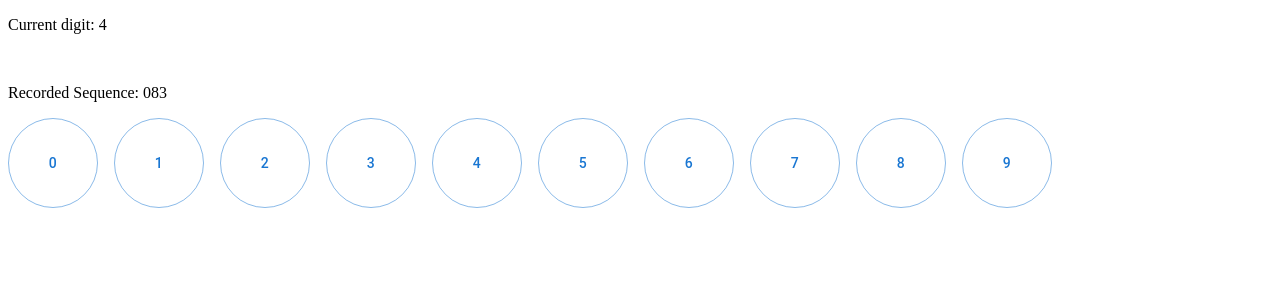
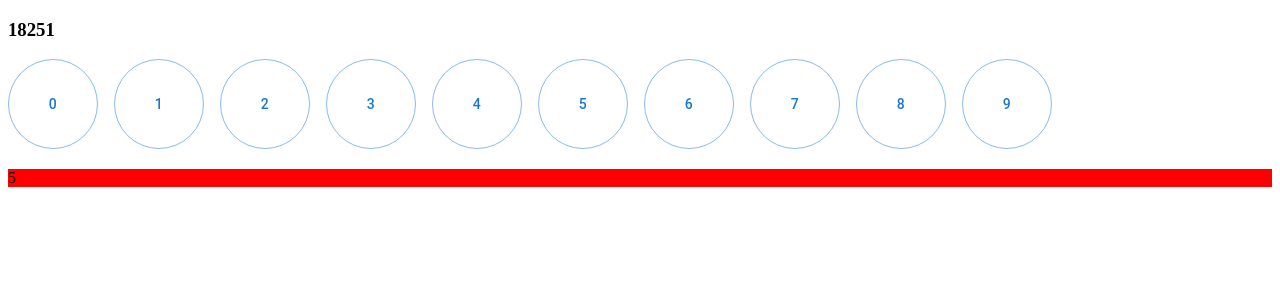
Before and after one commit to jnolan97/BrainGamesReact, a React (Create React App) app: page / in a window 1280 px wide. Shown: the top 300 px of the page. Built offline with nearby package versions, Linux system fonts and the light colour scheme.

Commit message:
Some progress made on underlying game logic

```diff
--- a/src/digitspan/DigitSpan.jsx
+++ b/src/digitspan/DigitSpan.jsx
@@ -1,32 +1,108 @@
-import { useEffect, useState } from 'react';
+import { useEffect, useRef, useState } from 'react';
 import '../styles/main.css';
 import Panel from './components/Panel';
+import Score from './components/Score';
 /**
  * Current code for generate random sequence
  * TODO: Push down to Sequence. Generate while at certain level. Wire in panel buttons.
  */
 function DigitSpan() {
-  const [digit, setDigit] = useState(0);
   const [recorded, setRecorded] = useState([]);
-  const [flash, setFlash] = useState(false);
-  useEffect(() => {
-    let randomized = Math.floor(Math.random() * 9) + 1;
-    setDigit(randomized);
-    setRecorded([...recorded, digit]);
-  }, [flash]);
+  const [entry, setEntry] = useState(0);
+  const [checkrecord, setCheckRecord] = useState([]);
+  // level is equivalent to score
+  const [flagobj, setFlagObj] = useState({
+    guessing: false,
+    gameOver: false,
+    level: 5
+  });
+  const buttonRef = useRef(null);
+
+  const { guessing, gameOver, level } = flagobj;
+
+  const randomizeDigit = () => {
+    let num = Math.floor(Math.random() * 9) + 1;
+    return num;
+    // setTimeout(() => {
+    // }, 500);
+  }
+  const handleClick = (e) => {
+    if (guessing) {
+      buttonRef.current = e.target.id;
+      console.log(buttonRef.current);
+      //setEntry(parseInt(buttonRef.current));
+      //console.log('checking entry: ', parseInt(buttonRef.current));
+      let clickedInt = parseInt(buttonRef.current);
+      //setEntry(Number(buttonRef.current));
+      setCheckRecord(recorded);
+      if (checkrecord.length === 0) {
+        setRecorded([]);
+        // setEntry([]);
+        console.log('levelUp!');
+        let inc_level = level + 1;
+        setFlagObj({
+          ...flagobj,
+          level: inc_level,
+          guessing: false
+        });
+        return;
+      }
+      if (clickedInt === checkrecord[0]) {
+        let temp = checkrecord;
+        temp.splice(0, 1);
+        setCheckRecord(temp);
+      }
+      if (clickedInt !== checkrecord[0]) {
+        console.log('Game Over');
+        setFlagObj({
+          ...flagobj,
+          gameOver: true,
+          guessing: false
+        });
+      }
+    }
+
+  }
+
+  const handleGuessing = () => {
+
+  }
 
   useEffect(() => {
-    setTimeout(() => {
-      setFlash(!flash);
-    }, 2000);
-    console.log(recorded);
-  })
+    console.log('outside if useEffect');
+    // if (flagobj.gameOver == true) {
+    //   console.log('Hit game over condition...');
+    //   return;
+    // }
+    if (!gameOver) {
+      console.log('in game over if ');
+      if (!guessing) {
+        console.log('entries useEffect');
+        let temp_entries = [];
+        for (let i = 0; i < level; i++) {
+          let random = randomizeDigit();
+          temp_entries.push(random);
+          setRecorded(temp_entries);
+        }
+        setFlagObj({
+          ...flagobj,
+          guessing: true
+        });
+      }
+      if (guessing) {
+        console.log('guessing useEffect');
+        //handleGuessing();
+        console.log('line 75: ', flagobj);
+      }
+    }
+  }, [guessing]);
+
+
   return (
     <div className="digitspan-container">
-      <p>Current digit: {digit}</p>
-      <br></br>
-      <p>Recorded Sequence: {recorded}</p>
-      <Panel />
+      <h3>{recorded}</h3>
+      <Panel handleClick={handleClick} />
+      <Score gameOver={gameOver} level={level} />
     </div>
   );
 }
--- a/src/digitspan/components/Panel.jsx
+++ b/src/digitspan/components/Panel.jsx
@@ -1,20 +1,21 @@
 import React from 'react';
 import Button from '@mui/material/Button';
 import '../../styles/main.css';
-export default function Panel() {
+export default function Panel(props) {
   const panel_array = [0, 1, 2, 3, 4, 5, 6, 7, 8, 9];
 
   return (
     <div>
       {panel_array.map(btn => (
         <div className='button-group' style={{ display: 'inline-block', flexDirection: 'row' }}>
-          <Button variant="outlined" color="primary" sx={{
+          <Button variant="outlined" color="primary" id={btn} key={btn.toString()} sx={{
             width: 90,
             height: 90,
             display: "block",
             borderRadius: "50%",
             mr: 2
-          }}>
+          }}
+            onClick={props.handleClick}>
             {btn}
           </Button>
         </div>
--- a/src/digitspan/components/Score.jsx
+++ b/src/digitspan/components/Score.jsx
@@ -0,0 +1,10 @@
+import React from 'react';
+
+export default function Score(props) {
+
+  return (
+    <div className='score-text' style={{ background: 'red', marginTop: 20 }}>
+      {props.gameOver === false ? props.level : 'Game over, better luck next time!'}
+    </div>
+  )
+}
```
